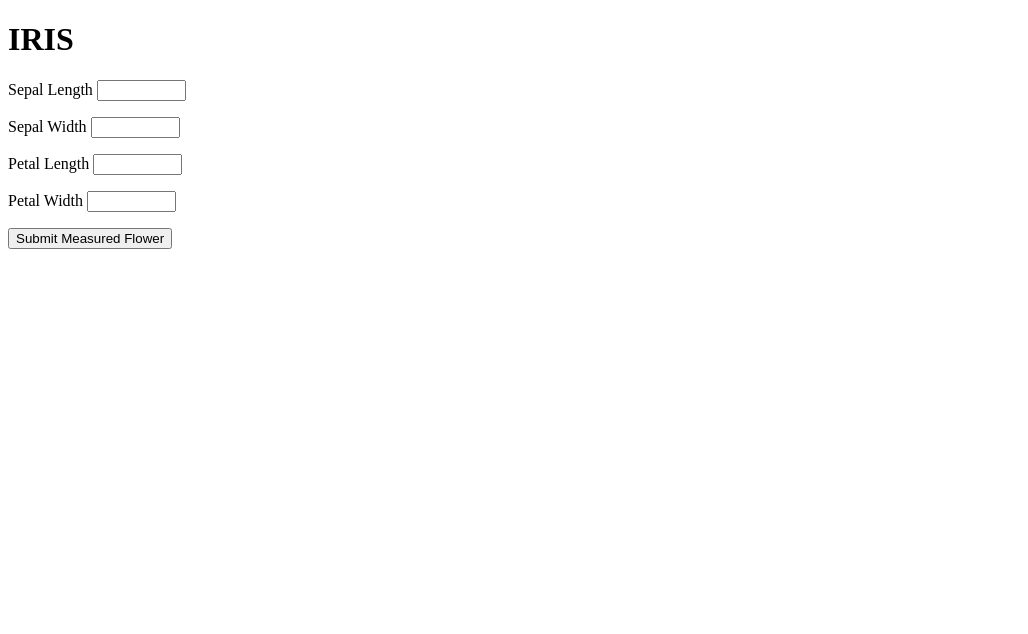
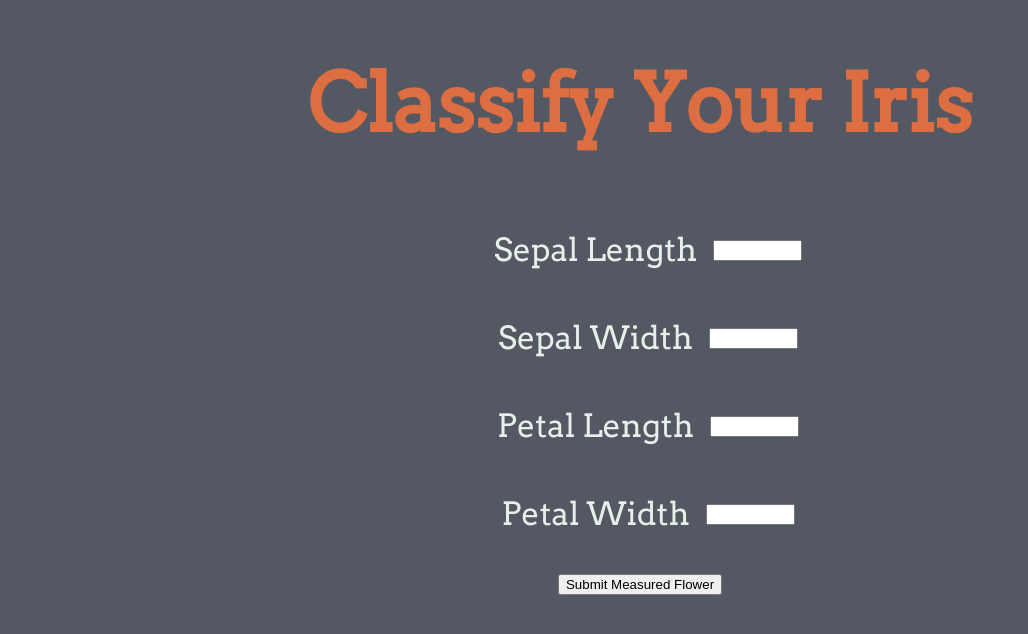
Before and after one commit to timdeklijn/hackathon_flask, a Flask app: template app/templates/index.html in a window 1280 px wide. Shown: the top 634 px of the page, without its empty margins (0-1028 px from the left). Run offline with Flask 2, Linux system fonts and the light colour scheme; the template is opened without the code that fills it: values that come from a table or form of the project are taken from there, others are empty; parts of the project's set-up code (start-up, migrations or seed data) failed here and were passed over.

Commit message:
Added styles

```diff
--- a/app/main.py
+++ b/app/main.py
@@ -10,6 +10,12 @@ app.config["SECRET_KEY"] = "secret"
 
 model = load(open(os.path.join("model.pk"), "rb"))
 le = load(open(os.path.join("le.pk"), "rb"))
+
+images = {
+    "Setosa": "https://www.fleurproshop.com/media/img/pics/original/fleur/product/IRISSET01_G998_01.JPG?type=resize&w=610",
+    "Versicolor": "https://daylily-phlox.eu/wp-content/uploads/2016/08/Iris-versicolor-1.jpg",
+    "Virginica": "https://i.pinimg.com/originals/82/81/b9/8281b9a303d5c935cfebf2fac56d22c2.jpg"
+}
 
 
 class IrisForm(FlaskForm):
@@ -29,8 +35,8 @@ def index():
         sep_w = request.form.get("sepal_width")
         pet_l = request.form.get("petal_length")
         pet_w = request.form.get("petal_width")
-        variety = le.inverse_transform(model.predict([[sep_l, sep_w, pet_l, pet_w]]))
-    return render_template("index.html", form=form, variety=variety)
+        variety = le.inverse_transform(model.predict([[sep_l, sep_w, pet_l, pet_w]]))[0]
+    return render_template("index.html", form=form, variety=variety, image_link=images[variety])
 
 
 if __name__ == "__main__":
--- /dev/null
+++ b/app/static/css/styles.css
@@ -0,0 +1,45 @@
+/*!* HEX *!*/
+/*$color1: #545863ff;*/
+/*$color2: #d6f8d6ff;*/
+/*$color3: #e6efe9ff;*/
+/*$color4: #dd6e42ff;*/
+/*$color5: #e36397ff;*/
+
+body {
+    font-family: 'Arvo', serif;
+    text-align: center;
+    background: #545863ff;
+}
+
+h1 {
+    font-size: 5rem;
+    color: #dd6e42ff;
+}
+
+.length-input {
+    font-size: 2rem;
+    color: #e6efe9ff;
+    display: flex;
+    justify-content: center;
+    align-items: center;
+}
+
+.label {
+    display: inline-block;
+    margin: 1.5rem 1rem;
+}
+
+.flower {
+    display: flex;
+    justify-content: center;
+    align-items: center;
+}
+
+img {
+    max-height: 300px;
+}
+
+h2 {
+    font-size: 3rem;
+    color: #e36397ff;
+}
--- a/app/templates/index.html
+++ b/app/templates/index.html
@@ -3,33 +3,39 @@
 <head>
     <meta charset="UTF-8">
     <title>Hackathon Flask</title>
+    <link rel="stylesheet" href="{{ url_for('static', filename='css/styles.css') }}">
+    <link href="https://fonts.googleapis.com/css2?family=Arvo&display=swap" rel="stylesheet">
+
 </head>
 <body>
-<h1>IRIS</h1>
+<h1>Classify Your Iris</h1>
 
 <form action="" method="post" novalidation>
     {{ form.hidden_tag() }}
-    <p>
-        {{ form.sepal_length.label }}
+    <div class="length-input">
+        <div class="label">{{ form.sepal_length.label }}</div>
         {{ form.sepal_length(size=8) }}
-    </p>
-    <p>
-        {{ form.sepal_width.label }}
+    </div>
+    <div class="length-input">
+        <div class="label">{{ form.sepal_width.label }}</div>
         {{ form.sepal_width(size=8) }}
-    </p>
-    <p>
-        {{ form.petal_length.label }}
+    </div>
+    <div class="length-input">
+        <div class="label">{{ form.petal_length.label }}</div>
         {{ form.petal_length(size=8) }}
-    </p>
-    <p>
-        {{ form.petal_width.label }}
+    </div>
+    <div class="length-input">
+        <div class="label">{{ form.petal_width.label }}</div>
         {{ form.petal_width(size=8) }}
-    </p>
+    </div>
     <p>{{ form.submit() }}</p>
+</form>
 
-    {% if variety is defined %}
-    <h2>{{ variety }}</h2>
-    {% endif %}
-</form>
+{% if variety is defined %}
+<h2>{{ variety }}</h2>
+<div class="flower">
+    <img src="{{ image_link }}">
+</div>
+{% endif %}
 </body>
 </html>
```
